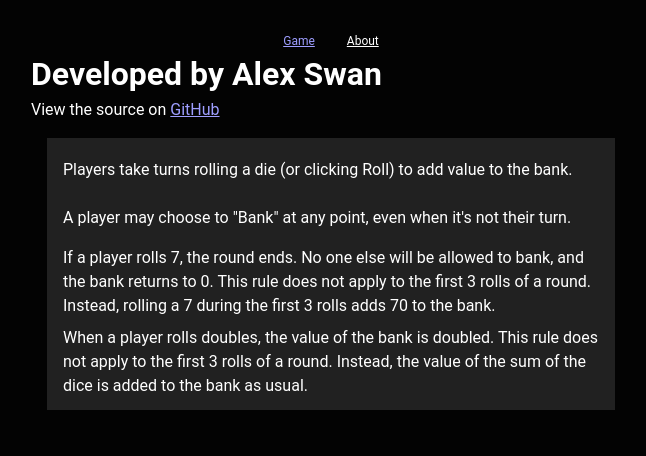
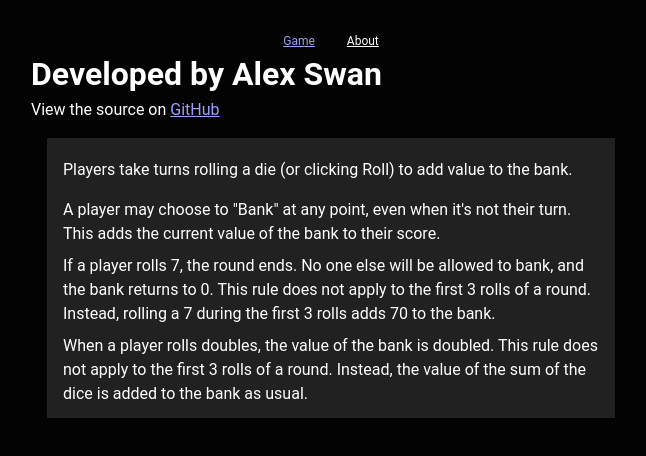
Before and after one commit to BoldBigflank/bank, a Vue app: page /about in a window 1280 px wide. Shown: the top 456 px of the page, without its empty margins (309-955 px from the left). Built offline with nearby package versions, Linux system fonts and the light colour scheme.

Commit message:
clarify about page

```diff
--- a/src/views/AboutView.vue
+++ b/src/views/AboutView.vue
@@ -12,7 +12,7 @@
               Players take turns rolling a die (or clicking Roll) to add value to the bank.
             </v-list-item>
             <v-list-item>
-              A player may choose to "Bank" at any point, even when it's not their turn.
+              A player may choose to "Bank" at any point, even when it's not their turn. This adds the current value of the bank to their score.
             </v-list-item>
             <v-list-item>
               If a player rolls 7, the round ends. No one else will be allowed to bank, and the bank returns to 0. This rule does not apply to the first 3 rolls of a round. Instead, rolling a 7 during the first 3 rolls adds 70 to the bank.
```
